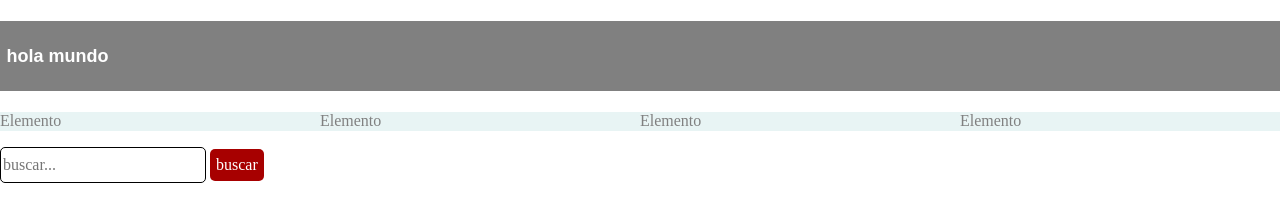
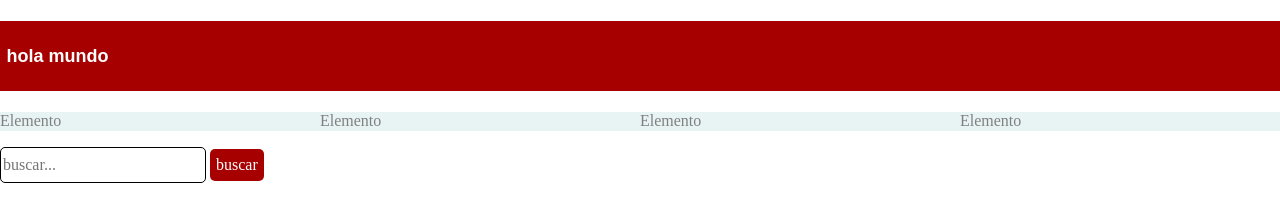
Before and after one commit to aldiarian/proyectodemo, a website built with webpack: page src/modulos/index.hbs in a window 1280 px wide. Built offline with nearby package versions, Linux system fonts and the light colour scheme; some packages are replaced by stand-ins of ours.

Commit message:
cambio color

```diff
--- a/src/scss/molecules/_caja.scss
+++ b/src/scss/molecules/_caja.scss
@@ -1,7 +1,7 @@
 @use '../atoms' ;
 
 .caja{
-    background-color: atoms.$color-grey;
+    background-color: atoms.$color-red;
     padding: .2em;
     p{
         color: atoms.$color-white;
```
Also changed, not shown: README.md.
